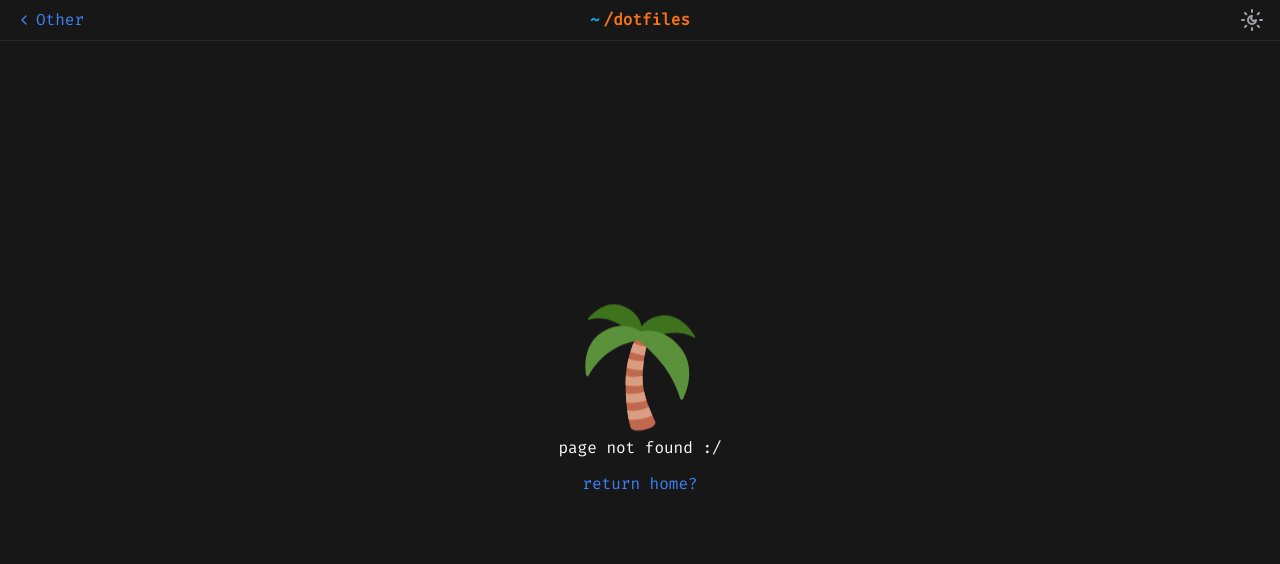
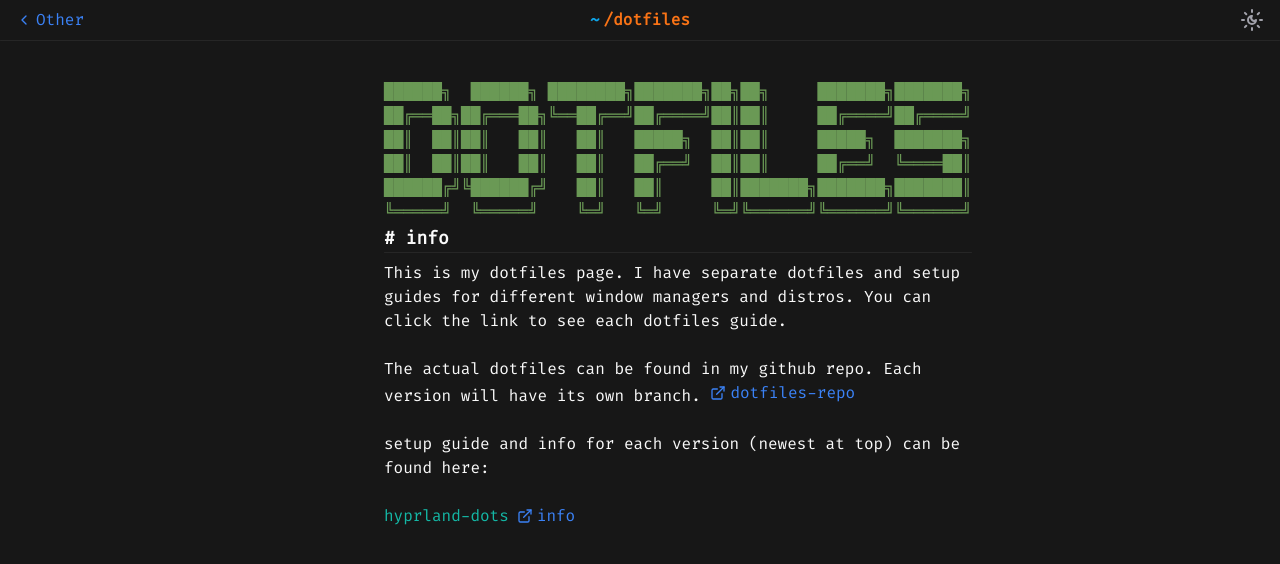
Before and after one commit to maxhu08/maxhu.dev, a Next.js app: page /dotfiles in a window 1280 px wide. Before the commit this address had no page. Shown: the top 564 px of the page. Built offline with nearby package versions, Linux system fonts and the light colour scheme.

Commit message:
add dotfiles page and more

```diff
--- /dev/null
+++ b/app/dotfiles/page.tsx
@@ -0,0 +1,38 @@
+import { FancyHeader } from "~/components/fancy/fancy-header";
+import { FancyExternalLink } from "~/components/fancy/fancy-external-link";
+import { FancyInternalLink } from "~/components/fancy/fancy-internal-link";
+import { DotfilesText } from "~/components/ascii-art/dotfiles-text";
+
+const Page = () => {
+  return (
+    <div className="grid grid-flow-row mx-auto w-[95%] lg:w-[60%] xl:w-[40%] py-20">
+      <DotfilesText />
+      <FancyHeader title="info" />
+      <p>
+        This is my dotfiles page. I have separate dotfiles and setup guides for
+        different window managers and distros. You can click the link to see
+        each dotfiles guide.
+      </p>
+      <br />
+      <p>
+        The actual dotfiles can be found in my github repo. Each version will
+        have its own branch.{" "}
+        <FancyExternalLink
+          alias="dotfiles-repo"
+          href="https://github.com/maxhu08/dotfiles"
+        />
+      </p>
+      <br />
+      <p>
+        setup guide and info for each version (newest at top) can be found here:
+      </p>
+      <br />
+      <div className="grid grid-cols-[max-content_max-content] gap-2">
+        <p className="text-teal-500">hyprland-dots</p>
+        <FancyInternalLink alias="info" href="/dotfiles/hyprland-dots" />
+      </div>
+    </div>
+  );
+};
+
+export default Page;
--- /dev/null
+++ b/components/ascii-art/dotfiles-text.tsx
@@ -0,0 +1,22 @@
+import { FC } from "react";
+
+export const DotfilesText: FC = () => {
+  return (
+    <div className="grid place-items-center">
+      {/* prettier-ignore */}
+      <pre className="hidden md:block whitespace-pre text-[#6A9955]">
+██████╗  ██████╗ ████████╗███████╗██╗██╗     ███████╗███████╗<br/>
+██╔══██╗██╔═══██╗╚══██╔══╝██╔════╝██║██║     ██╔════╝██╔════╝<br/>
+██║  ██║██║   ██║   ██║   █████╗  ██║██║     █████╗  ███████╗<br/>
+██║  ██║██║   ██║   ██║   ██╔══╝  ██║██║     ██╔══╝  ╚════██║<br/>
+██████╔╝╚██████╔╝   ██║   ██║     ██║███████╗███████╗███████║<br/>
+╚═════╝  ╚═════╝    ╚═╝   ╚═╝     ╚═╝╚══════╝╚══════╝╚══════╝
+      </pre>
+      <div className="block md:hidden">
+        <br />
+        <p className="text-[#6A9955] font-semibold">~/dotfiles</p>
+        <br />
+      </div>
+    </div>
+  );
+};
--- /dev/null
+++ b/components/fancy/fancy-external-link.tsx
@@ -0,0 +1,23 @@
+import { ExternalLinkIcon } from "lucide-react";
+import Link from "next/link";
+import { FC } from "react";
+
+interface FancyExternalLinkProps {
+  href: string;
+  alias: string;
+}
+
+export const FancyExternalLink: FC<FancyExternalLinkProps> = ({
+  href,
+  alias,
+}) => {
+  return (
+    <a
+      href={href}
+      className="cursor-pointer text-blue-500 hover:text-blue-600 ease-in-out duration-300 inline-flex items-center gap-1"
+    >
+      <ExternalLinkIcon className="w-4 h-4" />
+      <span>{alias}</span>
+    </a>
+  );
+};
--- a/components/navbar.tsx
+++ b/components/navbar.tsx
@@ -35,7 +35,7 @@ export const Navbar: FC = () => {
       );
     } else if (pathname === "/dotfiles" || pathname === "/neovim-zen") {
       return (
-        <Link href="/">
+        <Link href="/other">
           <div className="hidden md:grid grid-cols-[max-content_max-content] gap-1 text-blue-500 hover:text-blue-700 duration-300 ease-in-out place-items-center cursor-pointer">
             <ChevronLeft className="w-4 h-4" />
             <span>Other</span>
```
